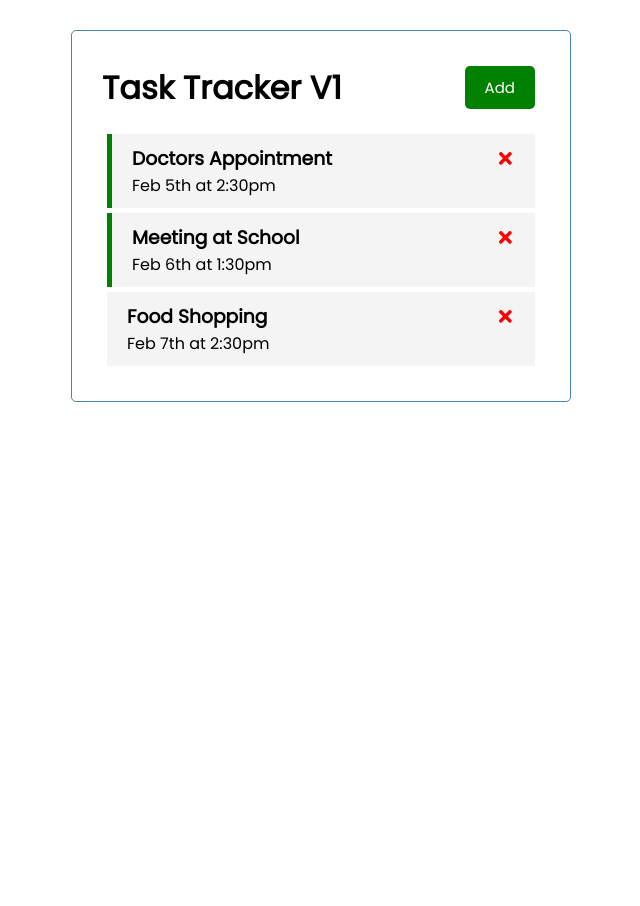
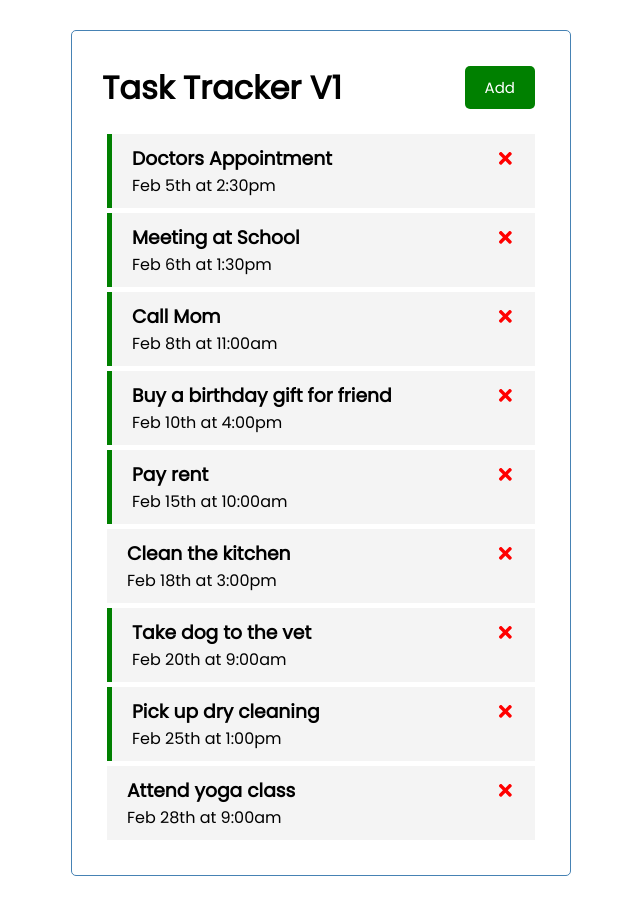
Before and after one commit to almonteluis/react-task-tracker, a React (Create React App) app: page / in a window 1280 px wide. Shown: the whole page, without its empty margins (319-959 px from the left). Before the commit the page ends 800 px from the top, so only its background shows below. Built offline with nearby package versions, Linux system fonts and the light colour scheme; data requests are answered from the project's data file.

Commit message:
added json server to the project and pulling in tasks from db.json & user can delete task even on refresh

```diff
--- /dev/null
+++ b/db.json
@@ -0,0 +1,58 @@
+{
+  "tasks": [
+    {
+      "id": 1,
+      "text": "Doctors Appointment",
+      "day": "Feb 5th at 2:30pm",
+      "reminder": true
+    },
+    {
+      "id": 2,
+      "text": "Meeting at School",
+      "day": "Feb 6th at 1:30pm",
+      "reminder": true
+    },
+    {
+      "id": 4,
+      "text": "Call Mom",
+      "day": "Feb 8th at 11:00am",
+      "reminder": true
+    },
+    {
+      "id": 5,
+      "text": "Buy a birthday gift for friend",
+      "day": "Feb 10th at 4:00pm",
+      "reminder": true
+    },
+    {
+      "id": 6,
+      "text": "Pay rent",
+      "day": "Feb 15th at 10:00am",
+      "reminder": true
+    },
+    {
+      "id": 7,
+      "text": "Clean the kitchen",
+      "day": "Feb 18th at 3:00pm",
+      "reminder": false
+    },
+    {
+      "id": 8,
+      "text": "Take dog to the vet",
+      "day": "Feb 20th at 9:00am",
+      "reminder": true
+    },
+    {
+      "id": 9,
+      "text": "Pick up dry cleaning",
+      "day": "Feb 25th at 1:00pm",
+      "reminder": true
+    },
+    {
+      "id": 10,
+      "text": "Attend yoga class",
+      "day": "Feb 28th at 9:00am",
+      "reminder": false
+    }
+  ]
+}
--- a/package.json
+++ b/package.json
@@ -6,6 +6,7 @@
     "@testing-library/jest-dom": "^5.16.5",
     "@testing-library/react": "^13.4.0",
     "@testing-library/user-event": "^13.5.0",
+    "json-server": "^0.17.2",
     "react": "^18.2.0",
     "react-dom": "^18.2.0",
     "react-icons": "^4.7.1",
@@ -16,7 +17,8 @@
     "start": "react-scripts start",
     "build": "react-scripts build",
     "test": "react-scripts test",
-    "eject": "react-scripts eject"
+    "eject": "react-scripts eject",
+    "server": "json-server --watch db.json --port 5000"
   },
   "eslintConfig": {
     "extends": [
--- a/src/App.js
+++ b/src/App.js
@@ -1,4 +1,4 @@
-import React, { useState } from "react";
+import React, { useState, useEffect } from "react";
 import "./App.css";
 import Header from "./components/Header";
 import AddTask from "./components/AddTask";
@@ -6,37 +6,34 @@ import Tasks from "./components/Tasks";
 
 function App() {
   const [showAddTasks, setShowAddTasks] = useState(false);
-  const [tasks, setTasks] = useState([
-    {
-      id: 1,
-      text: "Doctors Appointment",
-      day: "Feb 5th at 2:30pm",
-      reminder: true,
-    },
-    {
-      id: 2,
-      text: "Meeting at School",
-      day: "Feb 6th at 1:30pm",
-      reminder: true,
-    },
-    {
-      id: 3,
-      text: "Food Shopping",
-      day: "Feb 7th at 2:30pm",
-      reminder: false,
-    },
-  ]);
+  const [tasks, setTasks] = useState([]);
+  useEffect(() => {
+    const getTasks = async () => {
+      const tasksFromServer = await fetchTasks();
+      setTasks(tasksFromServer);
+    };
+    getTasks();
+  }, []);
+
+  // Fetch Tasks
+  const fetchTasks = async () => {
+    const res = await fetch("http://localhost:5000/tasks");
+    const data = await res.json();
+    return data;
+  };
 
   // Add Task
   const addTask = (task) => {
-    const id = Math.floor(Math.random() * 10000) + 1;
+    const id = Math.floorå(Math.random() * 10000) + 1;
     const newTask = { id, ...task };
     setTasks([...tasks, newTask]);
   };
 
   // Delete Task
-  const deleteTask = (id) => {
-    console.log("delete", id);
+  const deleteTask = async (id) => {
+    await fetch(`http://localhost:5000/tasks/${id}`, {
+      method: "DELETE",
+    });
     setTasks(tasks.filter((task) => task.id !== id));
   };
 
--- a/src/components/Header.js
+++ b/src/components/Header.js
@@ -22,10 +22,4 @@ Header.propTypes = {
   title: PropTypes.string.isRequired,
 };
 
-// CSS in JS
-// const headingStyle = {
-//     color: 'red',
-//     backgroundColor: 'black'
-// }
-
 export default Header;
```
Also changed, not shown: 1 other file (tests, documents, lock files or other folders).
